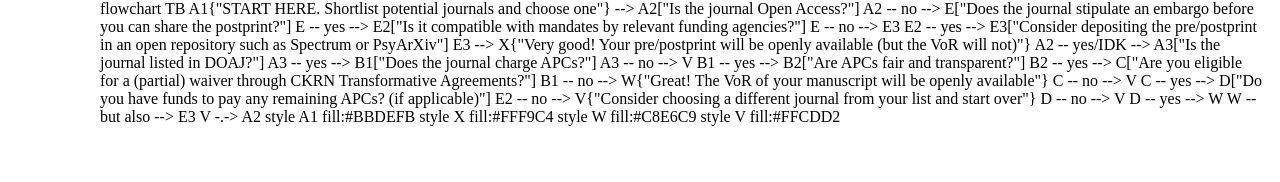
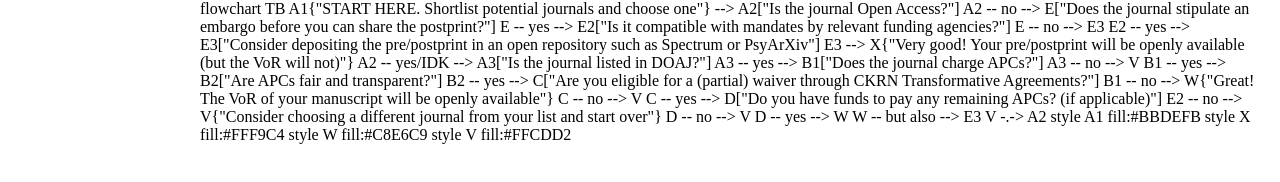
Before and after one commit to nalessandroni/m_test, a plain HTML site: page index.html in a window 1280 px wide. Drawn offline with Linux system fonts and the light colour scheme; a script that the page names is missing.

Commit message:
Update index.html

```diff
--- a/index.html
+++ b/index.html
@@ -18,7 +18,7 @@
       align-items: center;
       height: 100vh;
       margin: 0;
-      padding-left: 50px;
+      padding-left: 100px;
     }
     .mermaid-container {
       width: 100%;
@@ -26,7 +26,7 @@
       justify-content: center;
       overflow: auto;
       padding: 1rem;
-      padding-left: 50px;
+      padding-left: 100px;
     }
   </style>
 </head>
```
